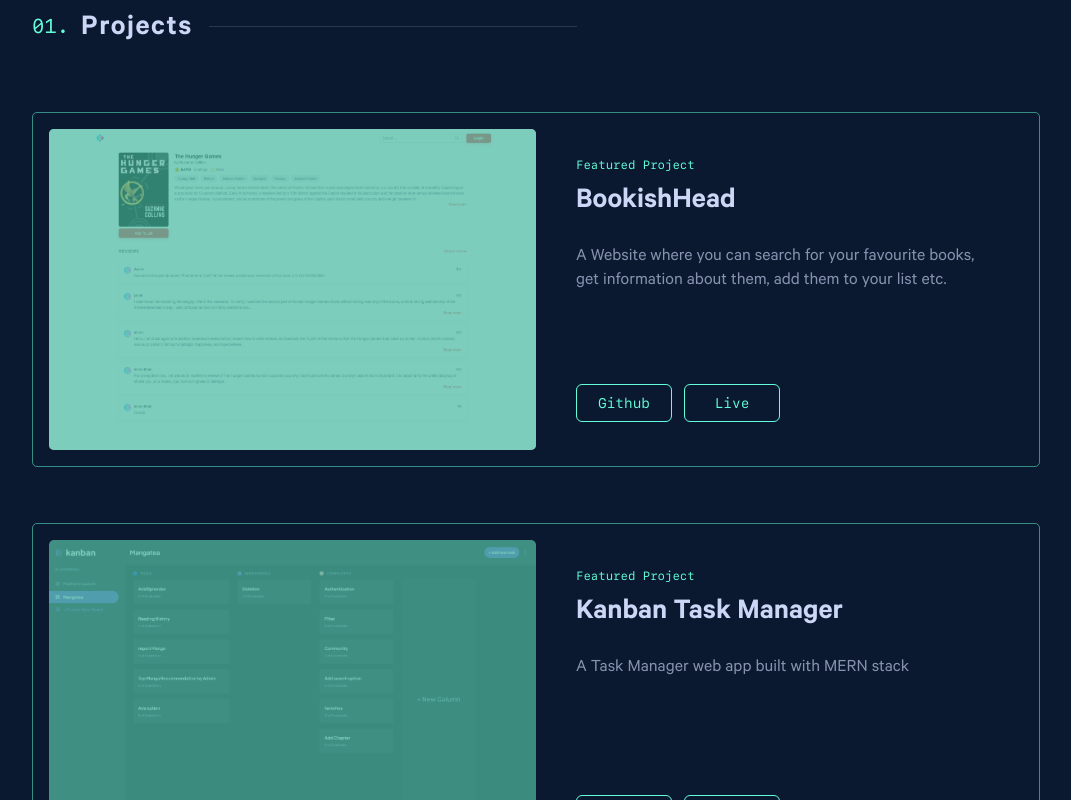
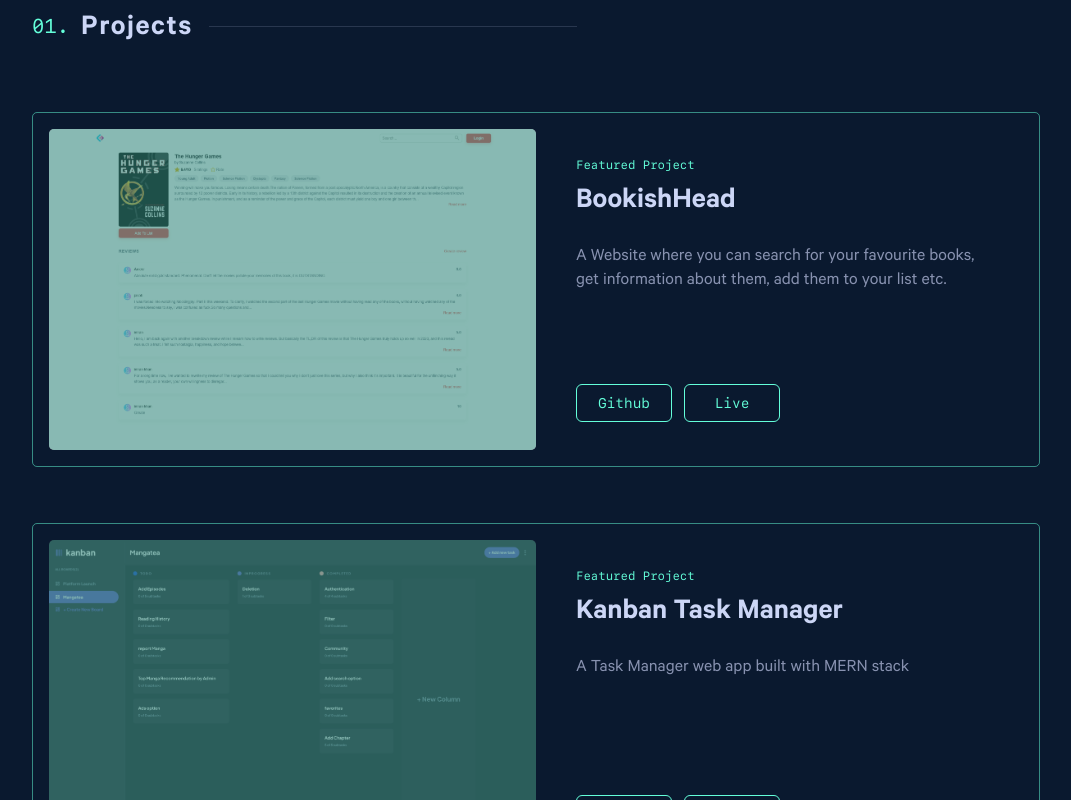
Before and after one commit to ameer005/portfolio-website, a React (Create React App) app: page / in a window 1280 px wide. Shown: the part 820-1620 px from the top of the page, without its empty margins (104-1175 px from the left). Built offline with nearby package versions, Linux system fonts and the light colour scheme.

Commit message:
fixed card link

```diff
--- a/src/pages/Homepage.js
+++ b/src/pages/Homepage.js
@@ -78,15 +78,15 @@ const Homepage = () => {
             title="BookishHead"
             image={bookishHead}
             description="A Website where you can search for your favourite books, get information about them, add them to your list etc."
-            github="https://github.com/ameer005/kanban-task-manager"
-            live="https://kanban-task-manager-ameer005.netlify.app/board/6311ec26607217077930419a"
+            github="https://github.com/ameer005/bookishhead"
+            live="https://bookishhead-front.vercel.app/"
           />
           <ProjectCard
             title="Kanban Task Manager"
             image={kanbanImg}
             description="A Task Manager web app built with MERN stack"
             github="https://github.com/ameer005/kanban-task-manager"
-            live="https://kanban-task-manager-ameer005.netlify.app/board/6311ec26607217077930419a"
+            live="https://kanban-task-manager-ameer005.netlify.app"
           />
           <ProjectCard
             title="Entertainment Web App"
--- a/src/styles/index.css
+++ b/src/styles/index.css
@@ -80,7 +80,7 @@
 }
 
 .overlay {
-  @apply lg:after:hidden after:absolute after:top-0 after:left-0 after:w-full after:h-full after:bg-colorAccent/50 after:z-20 after:transition-all after:duration-150
+  @apply lg:after:hidden after:absolute after:top-0 after:left-0 after:w-full after:h-full after:bg-colorAccent/30 after:z-20 after:transition-all after:duration-150
   lg:before:hidden before:absolute before:top-0 before:left-0 before:w-full before:h-full before:bg-colorPrimaryDark1/40  before:z-10 before:transition-all before:duration-150;
 }
 
```
